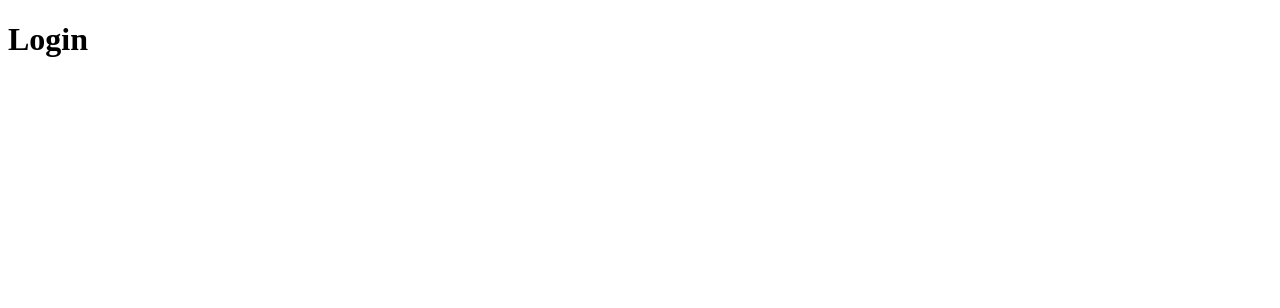
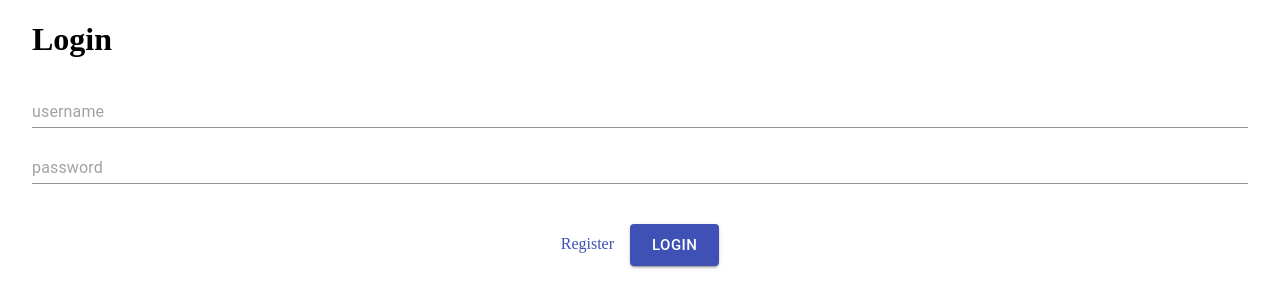
Before and after one commit to ousunny/travelpal, a React (Create React App) app in the folder client/: page / in a window 1280 px wide. Shown: the top 308 px of the page. Built offline with nearby package versions, Linux system fonts and the light colour scheme; the HTML template or start-up script is replaced by a standard one.

Commit message:
Create basic login page

```diff
--- a/client/src/App.js
+++ b/client/src/App.js
@@ -1,5 +1,6 @@
 import React, { Fragment } from 'react';
 import { BrowserRouter as Router, Route, Switch } from 'react-router-dom';
+import { Container } from '@material-ui/core';
 
 import Login from './components/auth/Login';
 
@@ -8,7 +9,11 @@ import './App.css';
 const App = () => (
   <Router>
     <Fragment>
-      <Route exact path="/" component={Login} />
+      <Container>
+        <Switch>
+          <Route exact path="/" component={Login} />
+        </Switch>
+      </Container>
     </Fragment>
   </Router>
 );
--- a/client/src/components/auth/Login.js
+++ b/client/src/components/auth/Login.js
@@ -1,7 +1,55 @@
-import React from 'react';
+import React, { Fragment } from 'react';
+import { Link as RouterLink } from 'react-router-dom';
+import { makeStyles } from '@material-ui/core/styles';
+import { TextField, Button, Link } from '@material-ui/core';
+
+const useStyles = makeStyles(theme => ({
+  container: {
+    display: 'flex',
+    flexDirection: 'column'
+  },
+  actions: {
+    margin: '1.5rem auto'
+  },
+  spacing: {
+    margin: theme.spacing(1)
+  }
+}));
+
+const CollisionLink = React.forwardRef((props, ref) => (
+  <RouterLink innerRef={ref} to="/register" {...props} />
+));
 
 const Login = () => {
-  return <h1>Login</h1>;
+  const classes = useStyles();
+
+  return (
+    <Fragment>
+      <h1>Login</h1>
+      <form className={classes.container}>
+        <TextField id="username" placeholder="username" margin="normal" />
+        <TextField
+          id="password"
+          placeholder="password"
+          margin="normal"
+          type="password"
+        />
+        <div className={classes.actions}>
+          <Link component={CollisionLink} className={classes.spacing}>
+            Register
+          </Link>
+          <Button
+            variant="contained"
+            size="large"
+            color="primary"
+            className={classes.spacing}
+          >
+            Login
+          </Button>
+        </div>
+      </form>
+    </Fragment>
+  );
 };
 
 export default Login;
```
